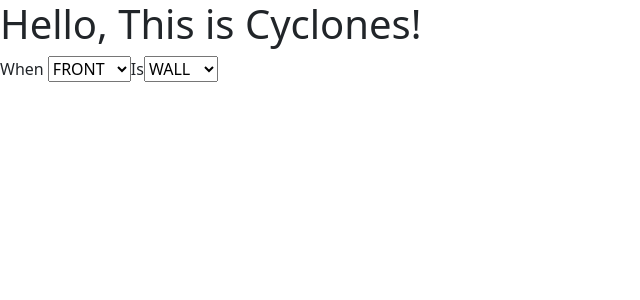
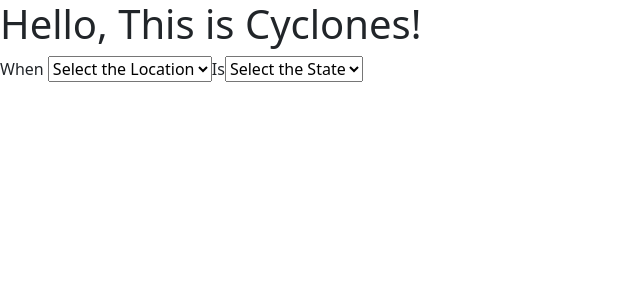
Before and after one commit to Access-Point-Program/cohort-3-rules-engine-admin, an Angular app in the folder front-end/: page / in a window 1280 px wide. Shown: the top 300 px of the page, without its empty margins (0-640 px from the left). Built offline with nearby package versions, Linux system fonts and the light colour scheme.

Commit message:
added placeholder options for when and is components

```diff
--- a/front-end/src/app/conditions/is/is.component.html
+++ b/front-end/src/app/conditions/is/is.component.html
@@ -1,6 +1,7 @@
 <div class="isComponent">
   <span class="is">Is</span>
   <select id="isSelectBox" #selectedValue (change)="setReturnedValue(selectedValue.value)">
+    <option value="" disabled selected hidden>Select the State</option>
     <option *ngFor="let val of valueType" >
         {{ val }}
     </option>
--- a/front-end/src/app/conditions/when/when.component.html
+++ b/front-end/src/app/conditions/when/when.component.html
@@ -1,6 +1,7 @@
 <div class="whenComponent">
   <span class="when">When </span>
   <select id="whenSelectBox" #selectedValue (change)="setReturnedValue(selectedValue.value)">
+    <option value="" disabled selected hidden>Select the Location</option>
     <option *ngFor="let fact of factType" >
         {{ fact }}
     </option>
```
